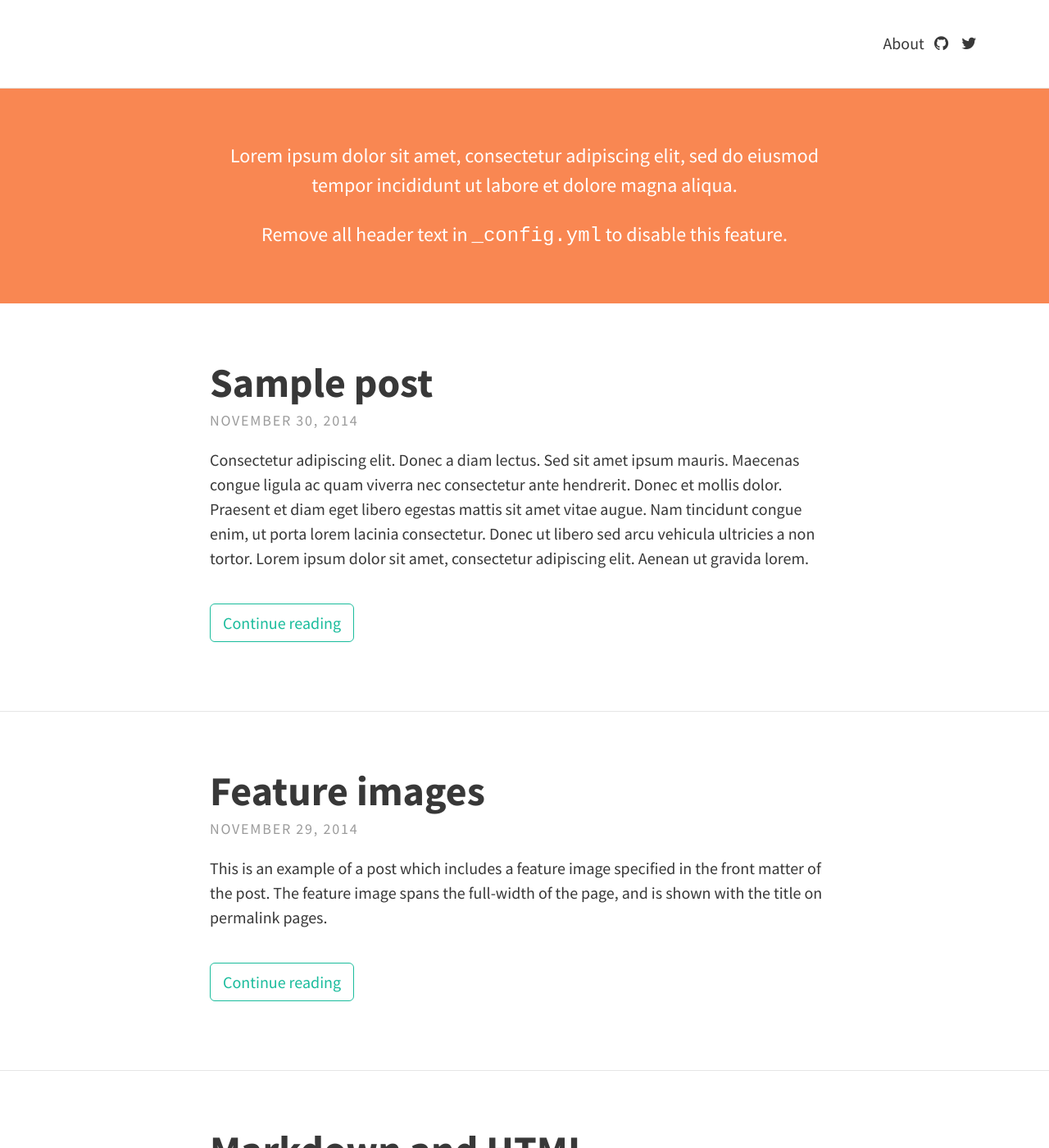
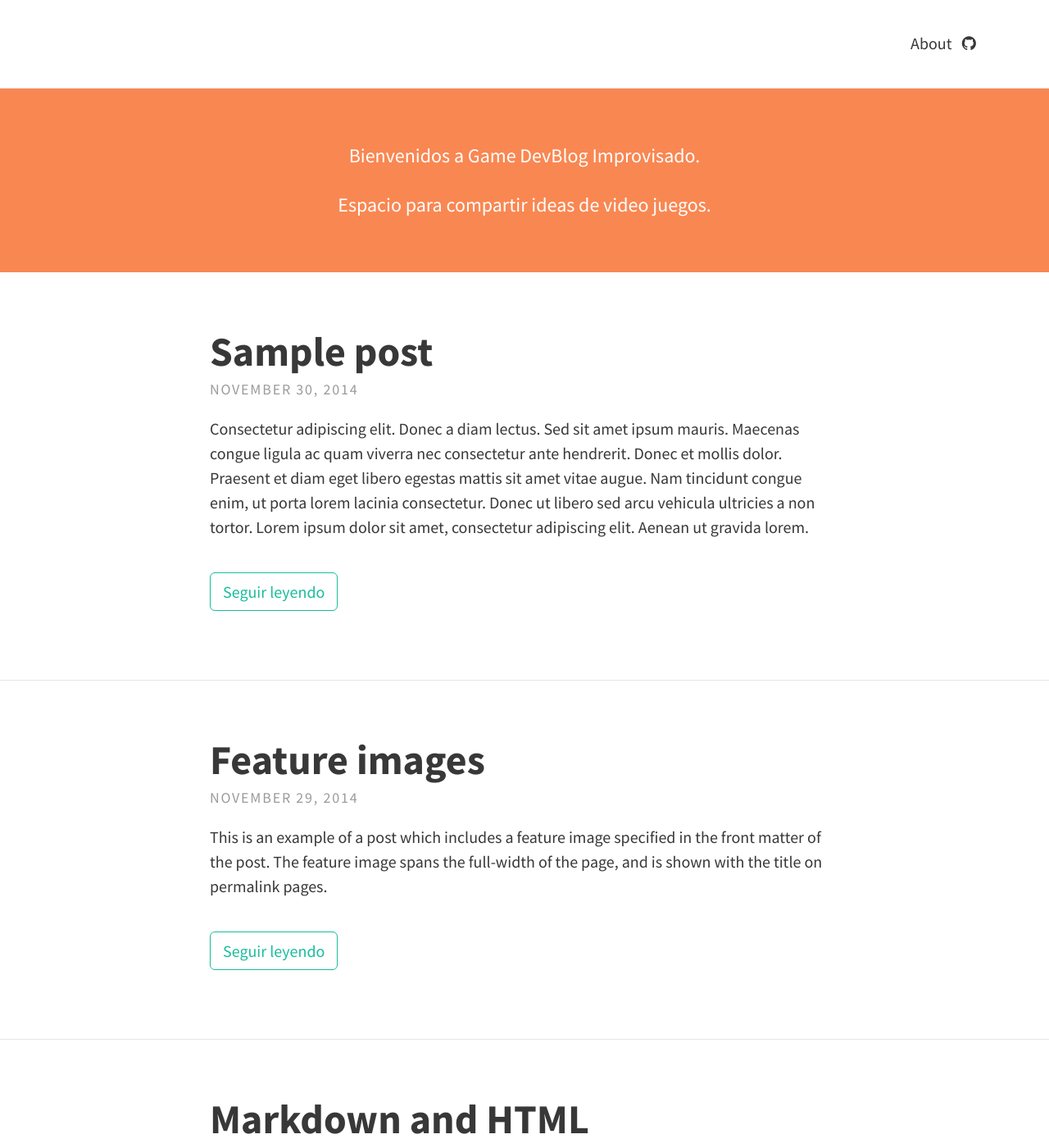
Before and after one commit to mazino/mazino.github.io, a Jekyll site: the page built from index.html, in a window 1280 px wide and 1400 px high. Shown: the whole window at 82% size. Built offline with Jekyll 4.4.1, drawn with Linux system fonts in a browser that asks for light colours; nearby versions of some CDN libraries; the list of posts is cut into pages by our own code; some of the changed text lies outside the part shown.

Commit message:
modificacion de config

```diff
--- a/_config.yml
+++ b/_config.yml
@@ -1,6 +1,6 @@
 # SITE CONFIGURATION
 baseurl: "" # the subpath of your site, e.g. /blog/
-url: "http://example.com" # the base hostname & protocol for your site
+url: "http://mazino.github.io/" # the base hostname & protocol for your site
 
 # THEME-SPECIFIC CONFIGURATION
 theme:
@@ -8,26 +8,26 @@
   #title: Type Theme
   #avatar: avatar.png
   gravatar: # Email MD5 hash
-  description: "A website with blog posts and pages" # used by search engines
+  description: "" # used by search engines
 
   # Header and footer text
   header_text: >
-     <p>Lorem ipsum dolor sit amet, consectetur adipiscing elit, sed do eiusmod tempor incididunt ut labore et dolore magna aliqua.</p>
+     <p>Bienvenidos a Game DevBlog Improvisado.</p>
 
-     <p>Remove all header text in <code>_config.yml</code> to disable this feature.</p>
+     <p>Espacio para compartir ideas de video juegos.</p>
   header_text_feature_image:
-  footer_text: >
-   Powered by <a href="http://jekyllrb.com">Jekyll</a> with <a href="https://rohanchandra.github.io/project/type/">Type Theme</a>
+  #footer_text: >
+  # <a href="http://jekyllrb.com">Jekyll</a> with <a href="https://github.com/mazino/mazino.github.io">Página</a>
 
   # Icons
   rss: false
-  email_address: # Full email address, e.g. "sam@example.com"
+  email_address: #"felipe.vasquezm@alumnos.usm.cl" # Full email address, e.g. "sam@example.com"
   behance:
   bitbucket:
   dribbble:
   facebook:
   flickr:
-  github: "rohanchandra/type-theme"
+  github: "mazino"
   google_plus:
   instagram:
   linkedin:  # Full URL
@@ -37,7 +37,7 @@
   stack_exchange:  # Full URL
   steam:
   tumblr:
-  twitter: "twitter"
+  twitter:
   wordpress:
   youtube:
 
@@ -50,9 +50,9 @@
   str_follow_on: "Follow on"
   str_rss_follow: "Follow RSS feed"
   str_email: "Email"
-  str_next: "Next"
-  str_prev: "Prev"
-  str_continue_reading: "Continue reading"
+  str_next: "Siguiente"
+  str_prev: "Anterior"
+  str_continue_reading: "Seguir leyendo"
 
   # Colours, typography and padding
   # Open the "_sass > base" folder, and open "_variables.scss"
@@ -67,7 +67,9 @@
 
 # BUILD SETTINGS
 markdown: kramdown
-highlighter: pygments
+highlighter: rouge
+#highlighter: pygments
 sass:
   sass_dir: _sass
   style: :compressed
+gems: [jekyll-paginate]
```
